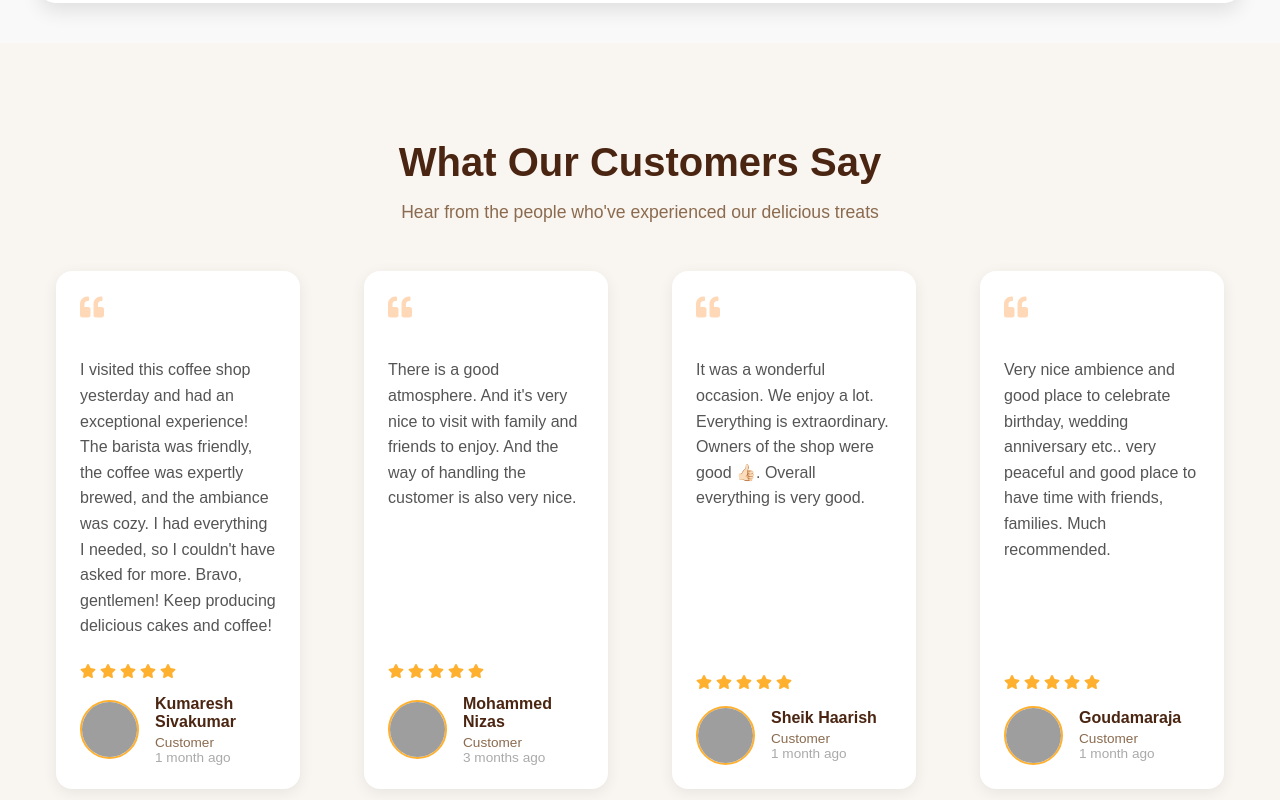
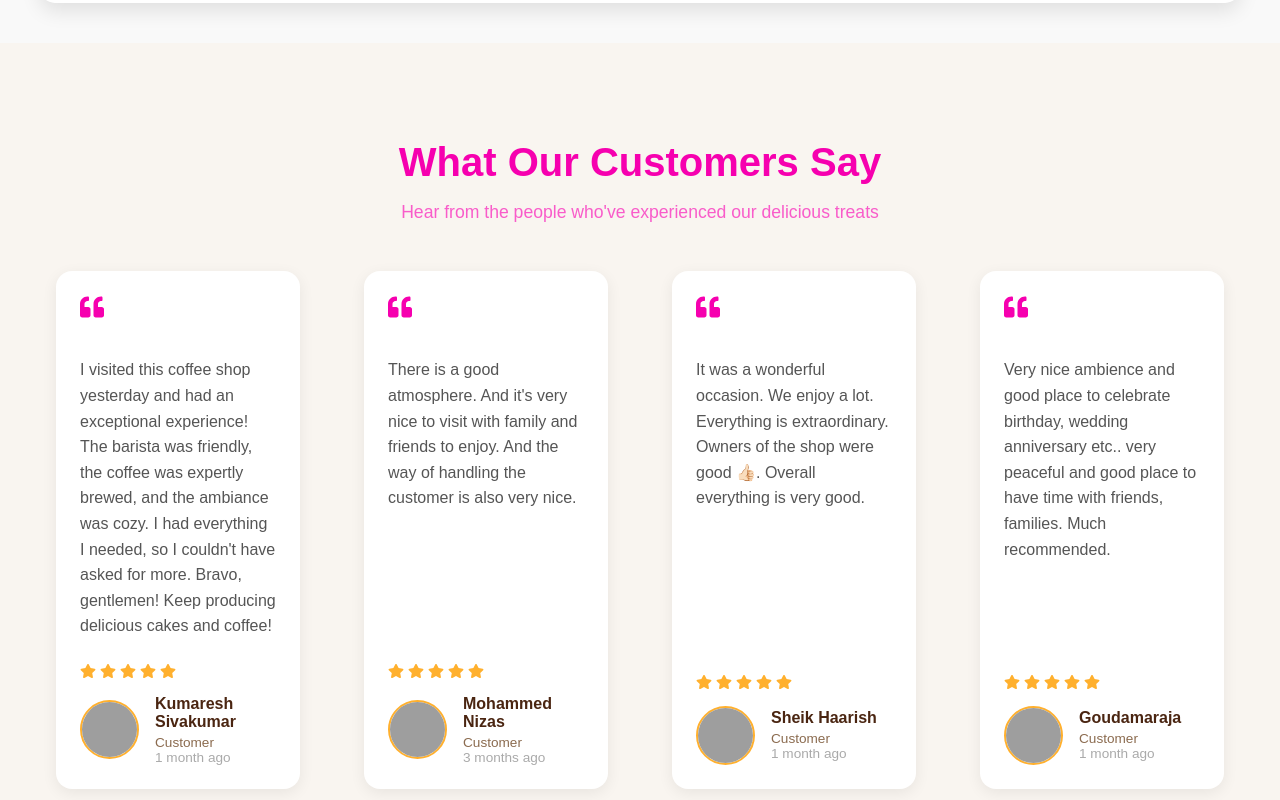
Before and after one commit to Dineshraja03/ice-cream-town, a React (Create React App) app: page / in a window 1280 px wide. Shown: the part 2200-3000 px from the top of the page. Built offline with nearby package versions, Linux system fonts and the light colour scheme; grey boxes are pictures that could not be loaded.

Commit message:
final fix

```diff
--- a/src/styles/TestimonialsSection.module.css
+++ b/src/styles/TestimonialsSection.module.css
@@ -13,12 +13,12 @@
 .sectionTitle {
   font-size: 2.5rem;
   margin-bottom: 0.5rem;
-  color: #4a2511;
+  color: #f600af;
 }
 
 .sectionSubtitle {
   font-size: 1.1rem;
-  color: #8b6b4f;
+  color: #f82dbec4;
 }
 
 .sliderContainer {
@@ -80,7 +80,7 @@
 
 .quoteIcon {
   font-size: 1.5rem;
-  color: #ffd9b7;
+  color: #f600af;
   margin-bottom: 1rem;
 }
 
```
